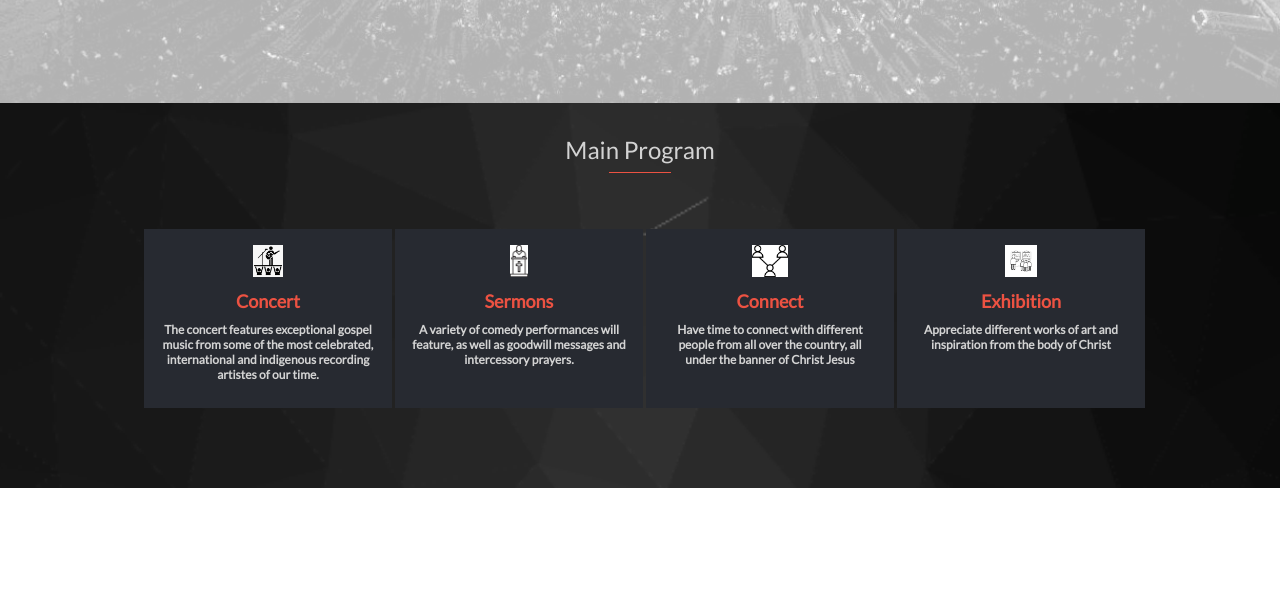
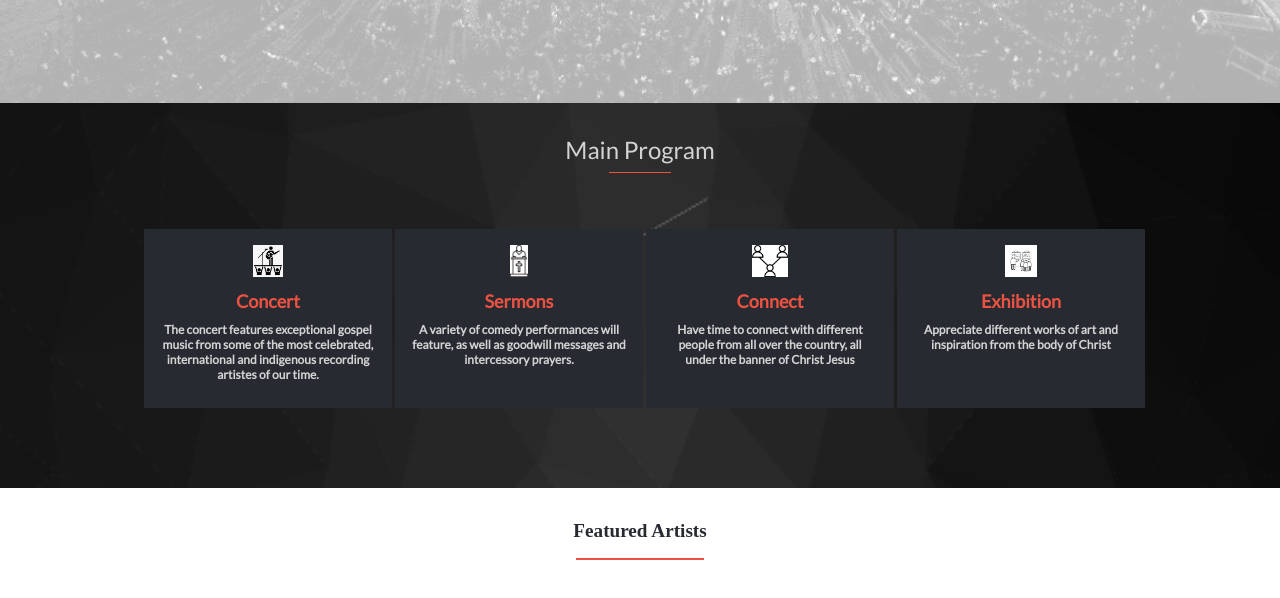
Before and after one commit to Nuga0909/Capstone-project1-Concert-page, a website: page index.html in a window 1280 px wide. Shown: the part 637-1235 px from the top of the page. Before the commit the page ends 1125 px from the top, so only its background shows below. Drawn offline with Linux system fonts and the light colour scheme; a web font is replaced by a local one.

Commit message:
add features artists section dynamically

```diff
--- a/index.css
+++ b/index.css
@@ -344,6 +344,69 @@ footer {
   padding: 2px;
 }
 
+/* artists */
+
+.performers {
+  display: grid;
+  background-color: white;
+}
+
+.performers .main-title {
+  color: #272a31;
+  text-align: center;
+  font-size: larger;
+  font-weight: bold;
+  margin-top: 2rem;
+  margin-left: 0;
+  margin-bottom: 0.5rem;
+}
+
+.performers .artists-line {
+  width: 10%;
+  margin-left: auto;
+  margin-right: auto;
+  margin-bottom: 1rem;
+  border: none;
+  border-bottom: 2px solid #ec5242;
+}
+
+.performers .artist-parts {
+  display: flex;
+  align-items: center;
+  padding: 10px;
+  margin: 0.75rem 0.75rem 0 0.75rem;
+}
+
+.performers .artist-parts .artist-text-box {
+  padding-right: 5%;
+  padding-left: 5%;
+}
+
+.performers .artist-parts .artist-name {
+  font-weight: bold;
+}
+
+.performers .artist-parts .artist-title {
+  font-style: italic;
+  font-weight: bold;
+  font-size: small;
+  color: #ec5242;
+}
+
+.performers .artist-parts .artist-line {
+  width: 40%;
+  margin-left: 0;
+  border: none;
+  border-bottom: 2px solid #e0e0e0;
+}
+
+.performers .artist-parts .artist-description {
+  color: black;
+  font-size: small;
+}
+
+/* artists */
+
 @media screen and (min-width: 768px) {
   .upper-header {
     display: flex;
--- a/index.html
+++ b/index.html
@@ -102,7 +102,7 @@
         </ul>
       </div>
     </section>
-    <section class="performers">
+    <section class="performers" id="performersId">
       <!-- This section is created dynamically -->
     </section>
   </body>
--- a/index.js
+++ b/index.js
@@ -4,7 +4,6 @@ window.onload = function () {
   const mobileMenu = document.querySelector('.mobile-menu');
   hamburgerButton.addEventListener('click', () => {
     hamburgerButton.classList.toggle('active');
-    console.log("test");
     mobileMenu.classList.toggle('active');
   });
 
@@ -14,7 +13,99 @@ window.onload = function () {
     element.addEventListener('click', () => {
       hamburgerButton.classList.remove('active');
       mobileMenu.classList.remove('active');
-    // NAVBAR_LOGO.classList.remove("active");
+      // NAVBAR_LOGO.classList.remove("active");
     });
   });
 };
+
+const artists = [
+  {
+    name: 'Dunsin Oyekan',
+    picture: './assets/dunsin.webp',
+    role: 'Performing Artist',
+    description: 'Dunsin Oyekan is a Nigerian contemporary Christian, singer-songwriter, producer, multi- instrumentalist and recording artiste popularly referred to as The Eagle. He is the convener of the Code Red Worship Experience.',
+  },
+  {
+    name: 'Travis Greene',
+    picture: './assets/travis-greene-bio.webp',
+    role: 'Performing Artist',
+    description: 'Celebrated and notably recognized for his quintessential influence both in the gospel music realm and ministry, Travis Greene continues to reach new heights, beyond those that led him to being an inspirational trailblazer in his own right.',
+  },
+  {
+    name: 'Mercy Chinwo',
+    picture: './assets/mercy-bio.webp',
+    role: 'Performing Artist',
+    description: 'Mercy Chinwo is a Nigerian gospel musician, singer and songwriter. Winner of the Nigerian Idol Season 2 in 2012, Mercy is a powerful vocalist and a renowned songstress in the Nigerian music industry. She is currently signed to Eezee Conceptz record label.',
+  },
+  {
+    name: 'Donnie Mcclurkin',
+    picture: './assets/donnie-bio.webp',
+    role: 'Performing Artist',
+    description: 'Born Donald Andrew McClurkin Jr. in Chester, South Carolina, U.S.A on the 9th of November, 1959 to Frances and Donald McClurkin Sr. Donnie as he was fondly called by family and friends grew up in a house full of children. His mom and dad had ten children in all.',
+  },
+  {
+    name: 'Sinach',
+    picture: './assets/sinach-bio.webp',
+    role: 'Performing Artist',
+    description: 'Known for writing music and leading worship for over 30 years, Sinach is a multi-award winning Gospel Singer-songwriter and has written some of the most sung and streamed songs in our time, such as Holy Are You Lord, I Know Who I Am, Simply Devoted, Way Maker, There’s an Overflow, Greatest Lord and many more.',
+  },
+];
+
+document.addEventListener('DOMContentLoaded', (event) => {
+  const artistSection = document.getElementById('performersId');
+  const artistsH3 = document.createElement('h3');
+  artistsH3.className = 'main-title';
+  artistsH3.innerText = 'Featured Artists';
+  const artistsHr = document.createElement('hr');
+  artistsHr.className = 'artists-line';
+  const artistsUl = document.createElement('ul');
+  artistsUl.className = 'artists-box';
+  artistSection.append(artistsH3, artistsHr, artistsUl);
+  for (let i = 0; i <= 5; i += 1) {
+    const artistsLi = document.createElement('li');
+    if (i > 1) {
+      artistsLi.className = 'desktop-only';
+    }
+    console.log(artists[i].name);
+    // artistsUl.appendChild(artistsLi);
+    // const artistsDiv = document.createElement('div');
+    // artistsLi.appendChild(artistsDiv);
+    // const artistsUlMini = document.createElement('ul');
+    // artistsUlMini.className = 'artist-parts';
+    // artistsDiv.appendChild(artistsUlMini);
+    // const artistImageLi = document.createElement('li');
+    // artistImageLi.className = 'artist-img';
+    // artistsUlMini.appendChild(artistImageLi);
+    // const artistImage = document.createElement('img');
+    // artistImage.className = 'artist-pic';
+    // artistImage.src = artists[i].picture;
+    // artistImage.alt = 'artist-image';
+    // artistImageLi.appendChild(artistImage);
+    // const artistTextsLi = document.createElement('li');
+    // artistTextsLi.className = 'artist-text-box';
+    // artistsUlMini.appendChild(artistTextsLi);
+
+    // const artistDetailsUl = document.createElement('ul');
+    // artistDetailsUl.className = 'artist-details';
+    // artistTextsLi.appendChild(artistDetailsUl);
+
+    // const artistNameLi = document.createElement('li');
+    // artistNameLi.className = 'artist-name';
+    // artistDetailsUl.appendChild(artistNameLi);
+    // artistNameLi.innerText = artists[i].name;
+
+    // const artistRoleLi = document.createElement('li');
+    // artistRoleLi.className = 'artist-title';
+    // artistDetailsUl.appendChild(artistRoleLi);
+    // artistRoleLi.innerText = artists[i].role;
+
+    // const artistLine = document.createElement('hr');
+    // artistLine.className = 'artist-line';
+    // artistDetailsUl.appendChild(artistLine);
+
+    // const artistDescrLi = document.createElement('li');
+    // artistDescrLi.className = 'artist-description';
+    // artistDetailsUl.appendChild(artistDescrLi);
+    // artistDescrLi.innerText = artists[i].description;
+  }
+});
```
Also changed, not shown: assets/donnie-bio.webp (added), assets/dunsin.webp (added), assets/mercy-bio.webp (added), assets/sinach-bio.webp (added), assets/travis-greene-bio.webp (added).
